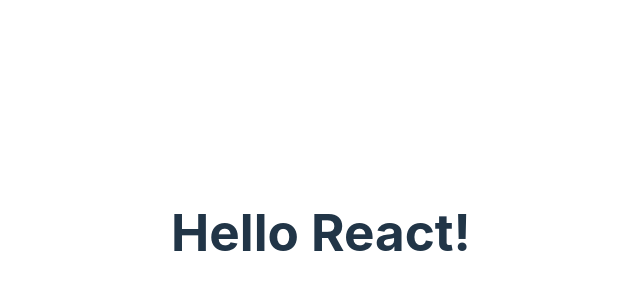
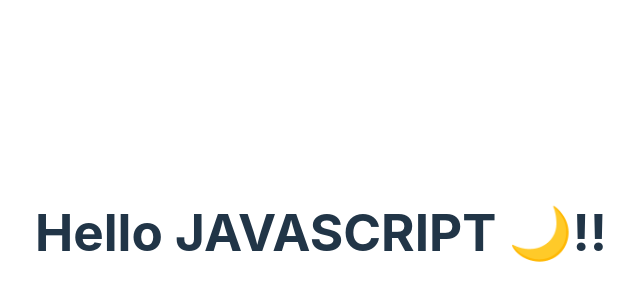
Before and after one commit to duyenpham95/react-essential, a React (Vite) app in the folder react-project/: page / in a window 1280 px wide. Shown: the part 168-468 px from the top of the page, without its empty margins (319-959 px from the left). Built offline with nearby package versions, Linux system fonts and the light colour scheme; the HTML template or start-up script is replaced by a standard one.

Commit message:
JSX variable

```diff
--- a/react-project/src/App.jsx
+++ b/react-project/src/App.jsx
@@ -1,9 +1,12 @@
 import './App.css'
+
+let language = "JavaScript";
+let moon = "🌙"
 
 function App() {
   return (
     <>
-      <h1>Hello React!</h1>
+      <h1>Hello {language.toUpperCase()} {moon}!!</h1>
     </>
   )
 }
```
